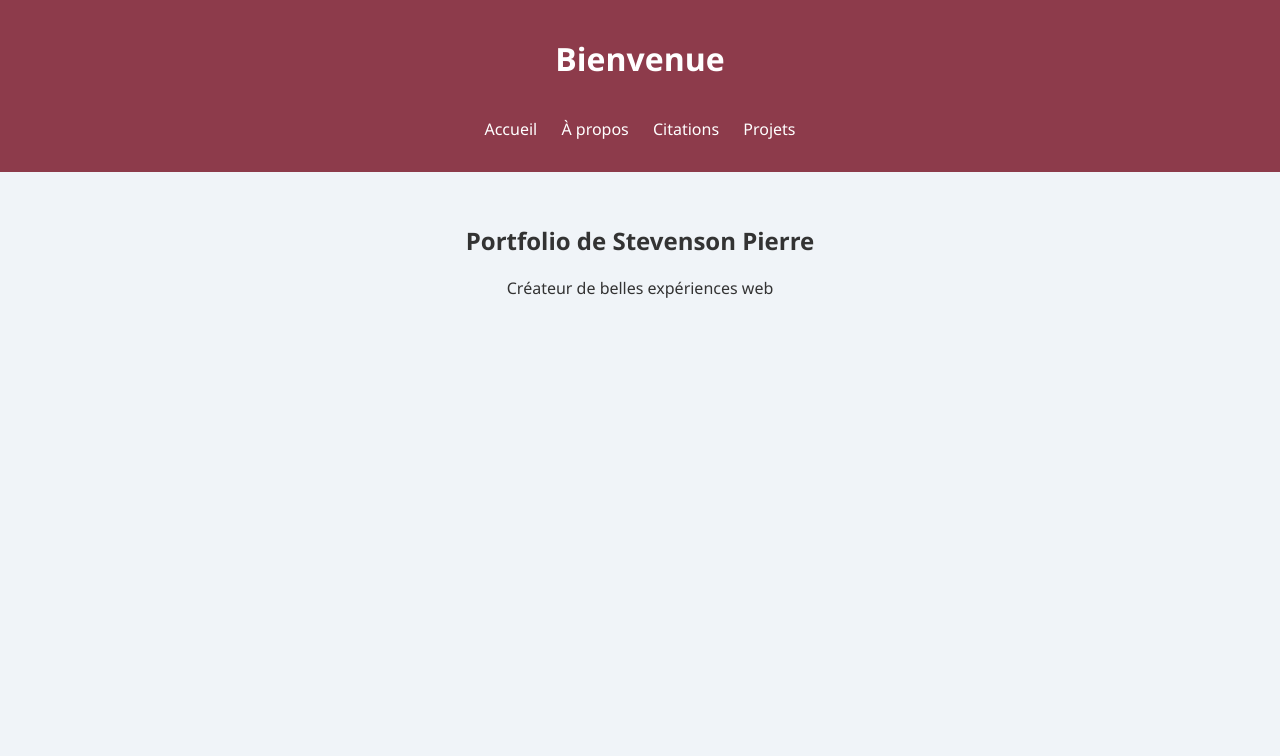
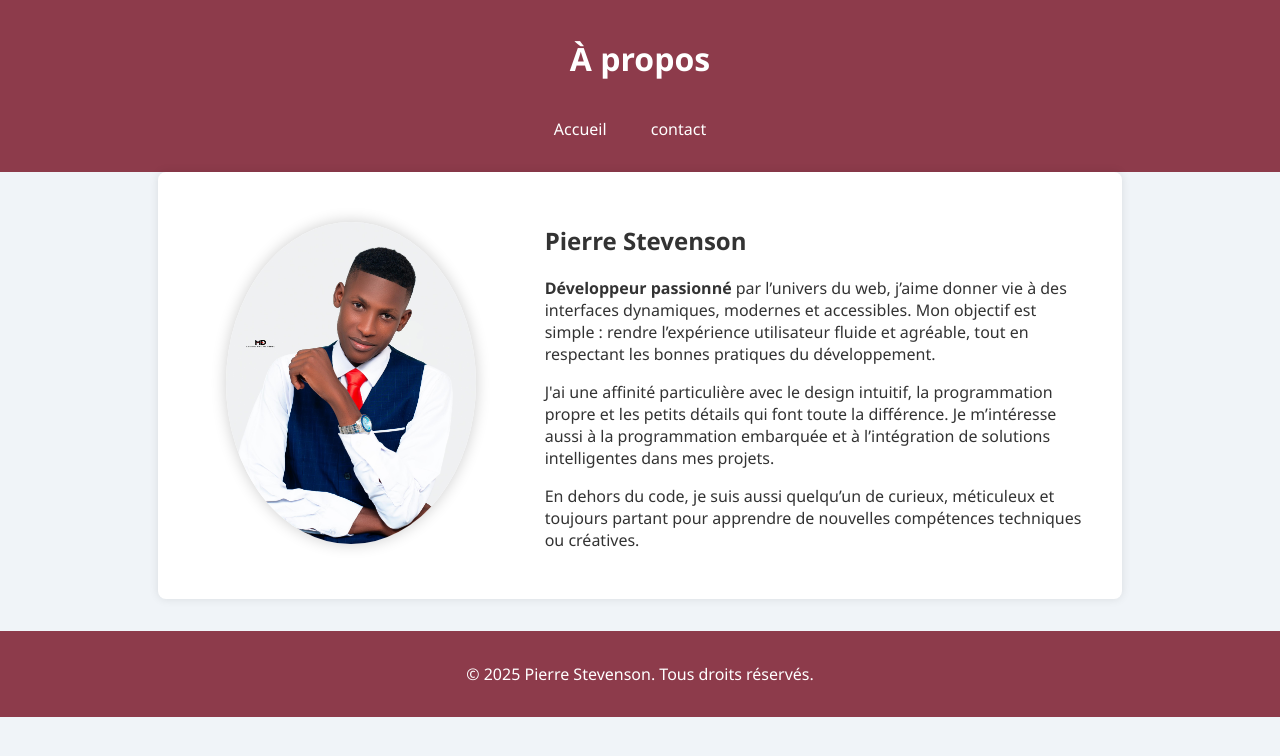
Before and after one commit to technomaxx2/tidezod, a plain HTML site: page index.html in a window 1280 px wide. Drawn offline with Linux system fonts and the light colour scheme.

Commit message:
Update index.html

```diff
--- a/index.html
+++ b/index.html
@@ -2,7 +2,7 @@
 <html lang="fr">
 <head>
   <meta charset="UTF-8">
-  <title>Accueil</title>
+  <title>À propos</title>
   <style>
     body {
       font-family: 'Segoe UI', sans-serif;
@@ -17,30 +17,73 @@
       text-align: center;
     }
     nav a {
+      color: white;
       margin: 0 10px;
-      color: white;
       text-decoration: none;
+    }
+    nav a:hover {
+      text-decoration: underline;
+      color: #ffd1dc;
     }
     main {
       padding: 2em;
+      max-width: 900px;
+      margin: auto;
+      display: flex;
+      flex-wrap: wrap;
+      gap: 2em;
+      align-items: center;
+      background: white;
+      border-radius: 8px;
+      box-shadow: 0 0 10px rgba(0,0,0,0.1);
+    }
+    .photo {
+      flex: 1 1 250px;
       text-align: center;
+    }
+    .photo img {
+      max-width: 250px;
+      border-radius: 50%;
+      box-shadow: 0 0 15px rgba(0,0,0,0.2);
+    }
+    .bio {
+      flex: 2 1 400px;
+    }
+    footer {
+      background: #8d3b4b;
+      color: white;
+      text-align: center;
+      padding: 1em;
+      margin-top: 2em;
     }
   </style>
 </head>
 <body>
   <header>
-    <h1>Bienvenue</h1>
+    <h1>À propos</h1>
     <nav>
       <a href="index.html">Accueil</a>
-      <a href="propos.html">À propos</a>
+      <a href="about.html"></a>
+      <a href="contact.html">contact</a>
+      <a href="quotes.html"></a>
 
-      <a href="Citations.html">Citations</a>
-      <a href="projet.html">Projets</a>
     </nav>
   </header>
+
   <main>
-    <h2>Portfolio de Stevenson Pierre </h2>
-    <p>Créateur de belles expériences web</p>
+    <div class="photo">
+      <img src="templates/WhatsApp Image 20d.jpg" alt="Photo de Pierre Stevenson">
+    </div>
+    <div class="bio">
+      <h2>Pierre Stevenson</h2>
+      <p><strong>Développeur passionné</strong> par l’univers du web, j’aime donner vie à des interfaces dynamiques, modernes et accessibles. Mon objectif est simple : rendre l’expérience utilisateur fluide et agréable, tout en respectant les bonnes pratiques du développement.</p>
+      <p>J'ai une affinité particulière avec le design intuitif, la programmation propre et les petits détails qui font toute la différence. Je m’intéresse aussi à la programmation embarquée et à l’intégration de solutions intelligentes dans mes projets.</p>
+      <p>En dehors du code, je suis aussi quelqu’un de curieux, méticuleux et toujours partant pour apprendre de nouvelles compétences techniques ou créatives.</p>
+    </div>
   </main>
+
+  <footer>
+    <p>&copy; 2025 Pierre Stevenson. Tous droits réservés.</p>
+  </footer>
 </body>
 </html>
```
